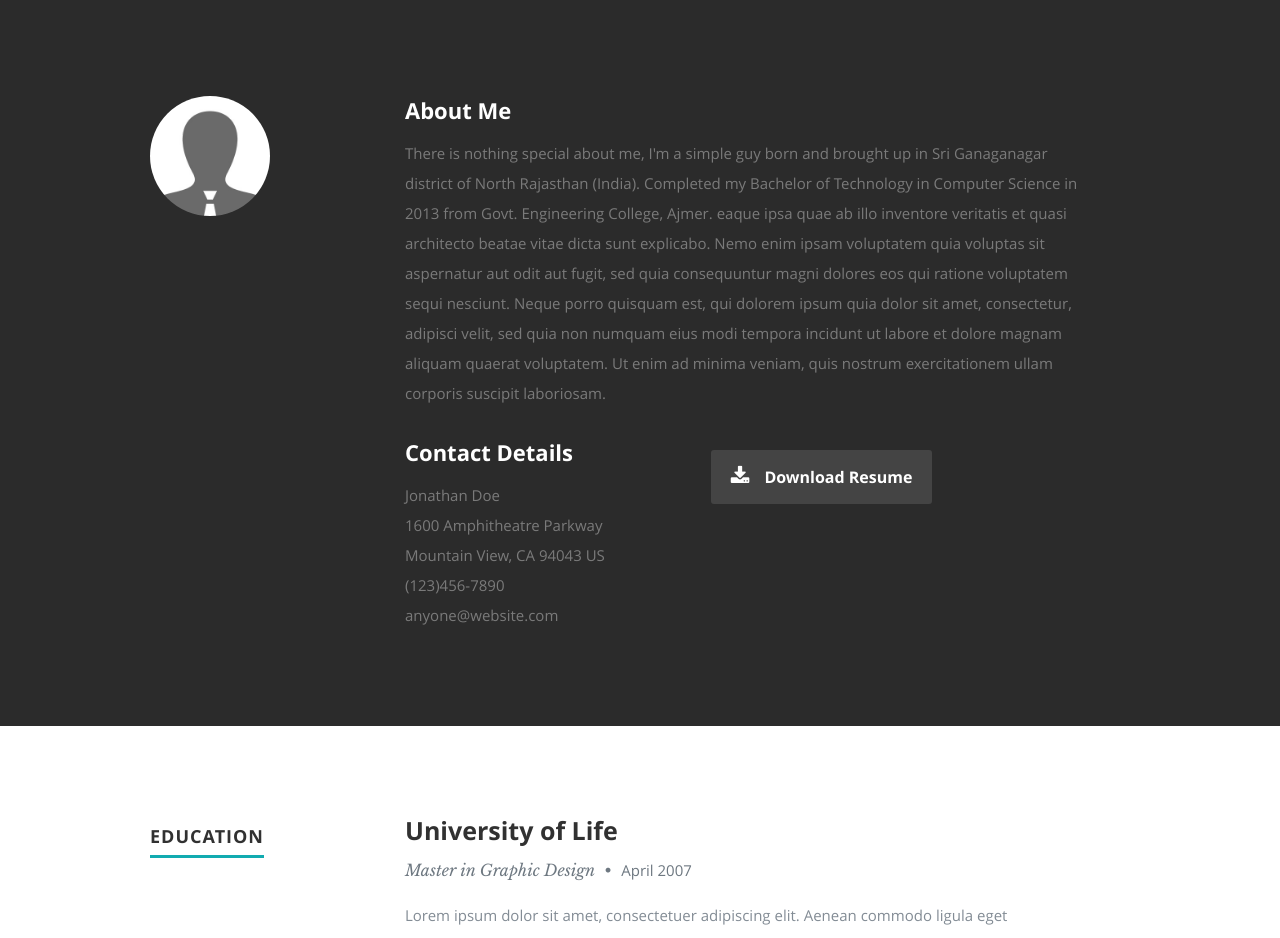
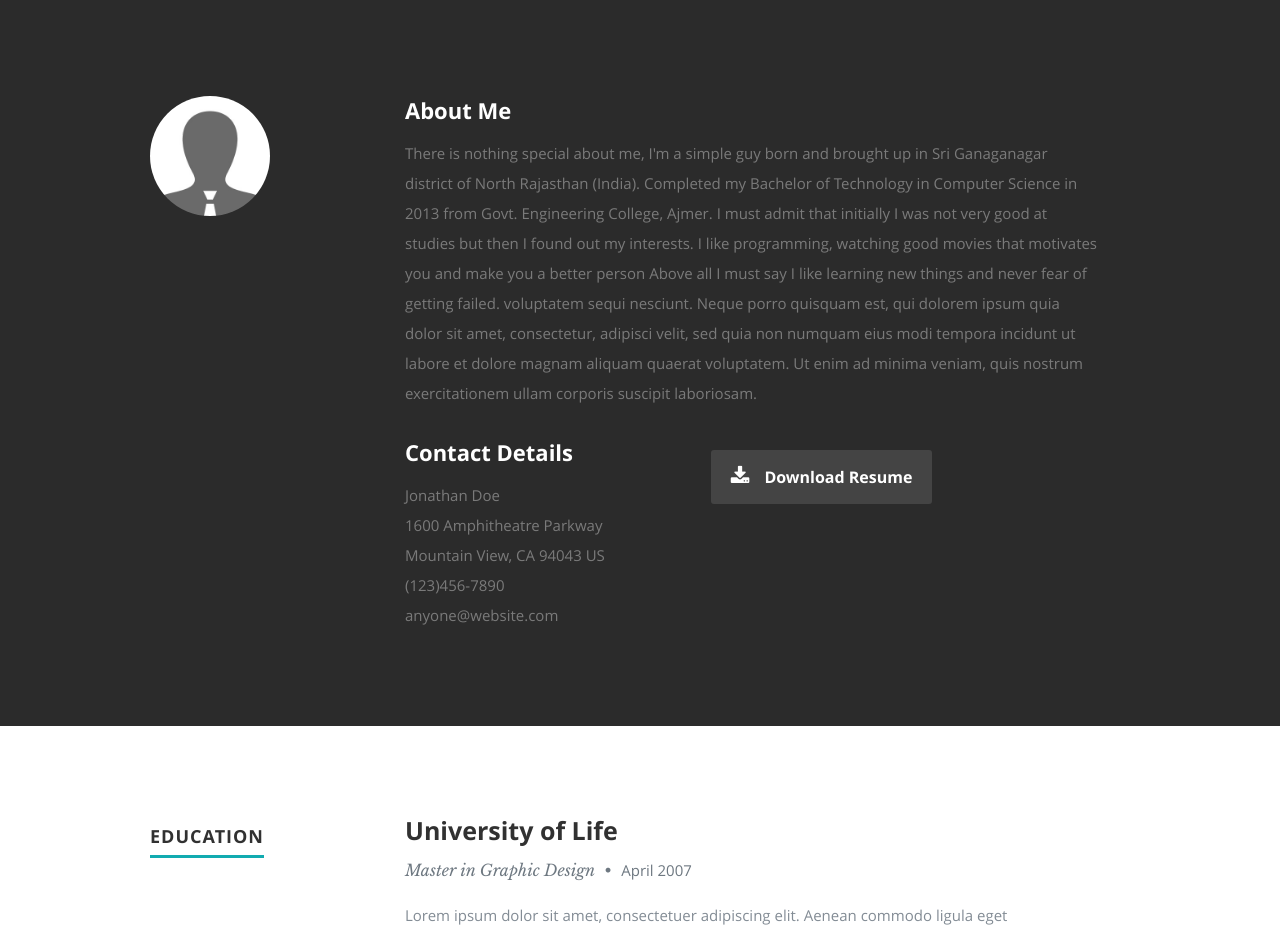
Before and after one commit to javedsky/emahtab.github.io, a plain HTML site: page index.html in a window 1280 px wide. Shown: the part 800-1738 px from the top of the page. Drawn offline with nearby package versions, Linux system fonts and the light colour scheme.

Commit message:
Update index.html

```diff
--- a/index.html
+++ b/index.html
@@ -95,8 +95,8 @@
             <h2>About Me</h2>
 
             <p>There is nothing special about me, I'm a simple guy born and brought up in Sri Ganaganagar district of North Rajasthan (India).  Completed my Bachelor of Technology in Computer Science in 2013 from Govt. Engineering College, Ajmer.
-            eaque ipsa quae ab illo inventore veritatis et quasi architecto beatae vitae dicta sunt explicabo. Nemo enim ipsam
-            voluptatem quia voluptas sit aspernatur aut odit aut fugit, sed quia consequuntur magni dolores eos qui ratione
+            I must admit that initially I was not very good at studies but then I found out my interests. I like programming, watching good movies that motivates you and make you a better person
+            Above all I must say I like learning new things and never fear of getting failed.
             voluptatem sequi nesciunt. Neque porro quisquam est, qui dolorem ipsum quia dolor sit amet, consectetur, adipisci velit,
             sed quia non numquam eius modi tempora incidunt ut labore et dolore magnam aliquam quaerat voluptatem.
             Ut enim ad minima veniam, quis nostrum exercitationem ullam corporis suscipit laboriosam.
```
